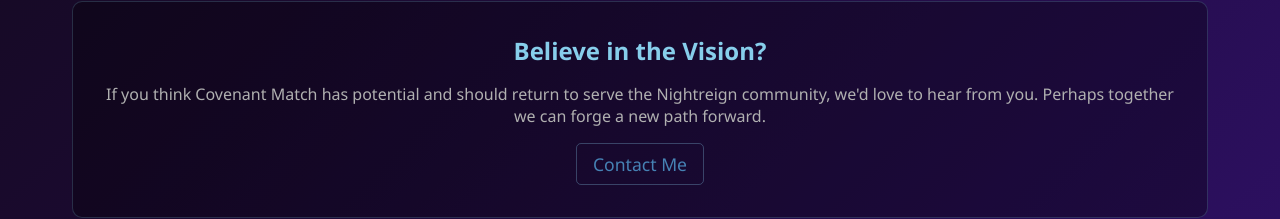
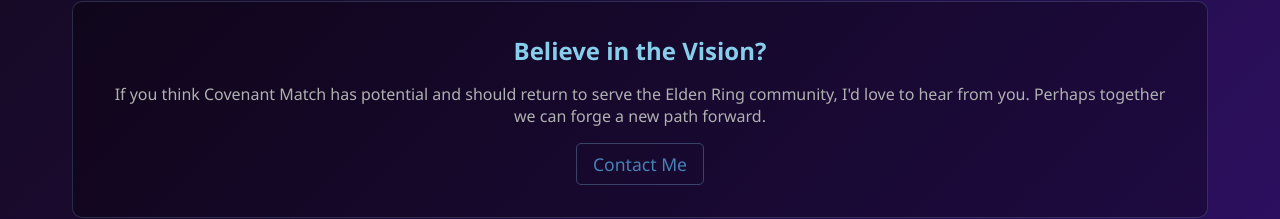
Before and after one commit to dlozina/covenant-match-page, a plain HTML site: page index.html in a window 1280 px wide. Shown: the part 1081-1300 px from the top of the page. Drawn offline with Linux system fonts and the light colour scheme.

Commit message:
updated text

```diff
--- a/index.html
+++ b/index.html
@@ -290,8 +290,8 @@
         <div class="contact-section">
             <h3 class="contact-title">Believe in the Vision?</h3>
             <p style="margin-bottom: 1rem; color: #b0b0b0;">
-                If you think Covenant Match has potential and should return to serve the Nightreign community,
-                we'd love to hear from you. Perhaps together we can forge a new path forward.
+                If you think Covenant Match has potential and should return to serve the Elden Ring community,
+                I'd love to hear from you. Perhaps together we can forge a new path forward.
             </p>
             <a href="mailto:akri.covenant@gmail.com" class="contact-email">
                 Contact Me
```
